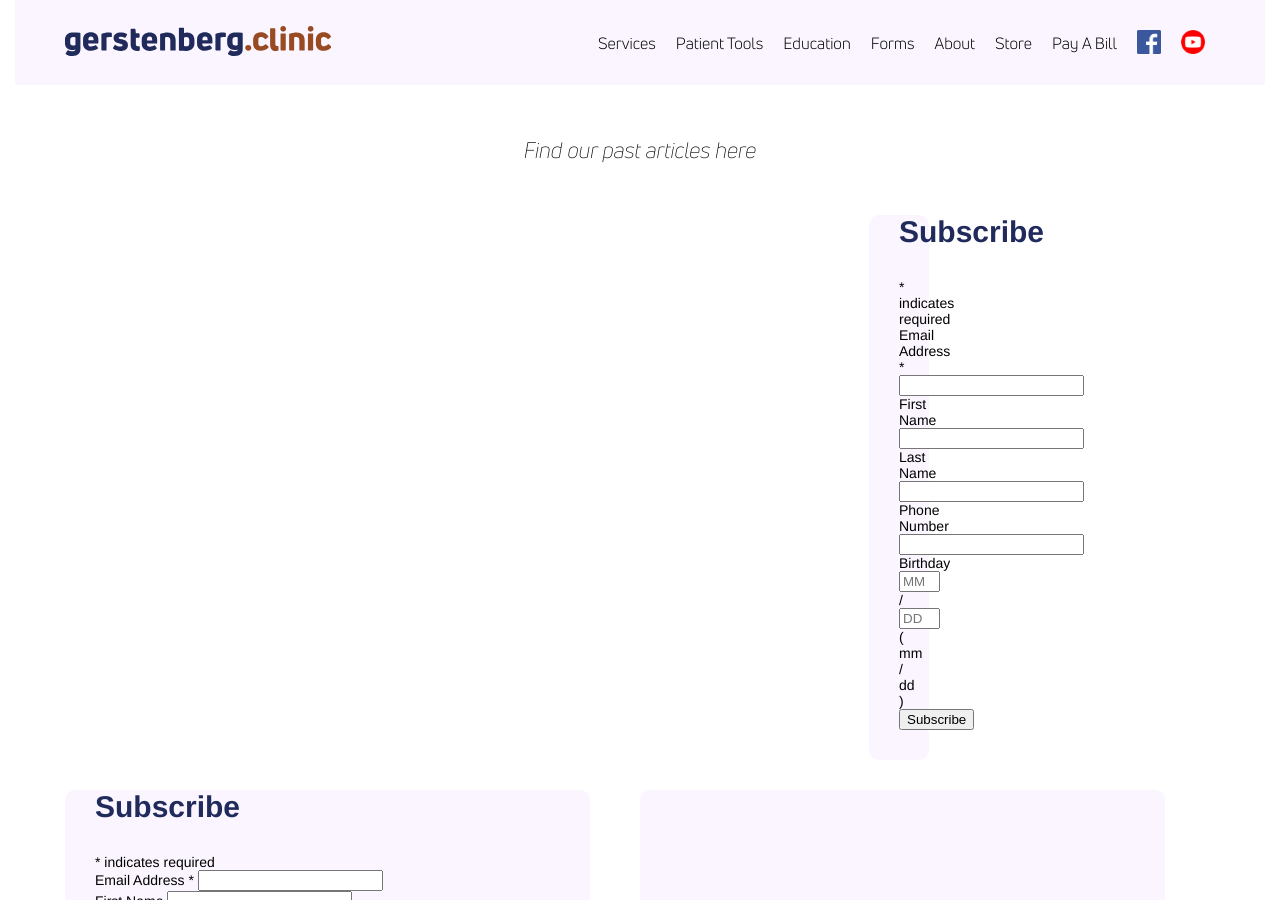
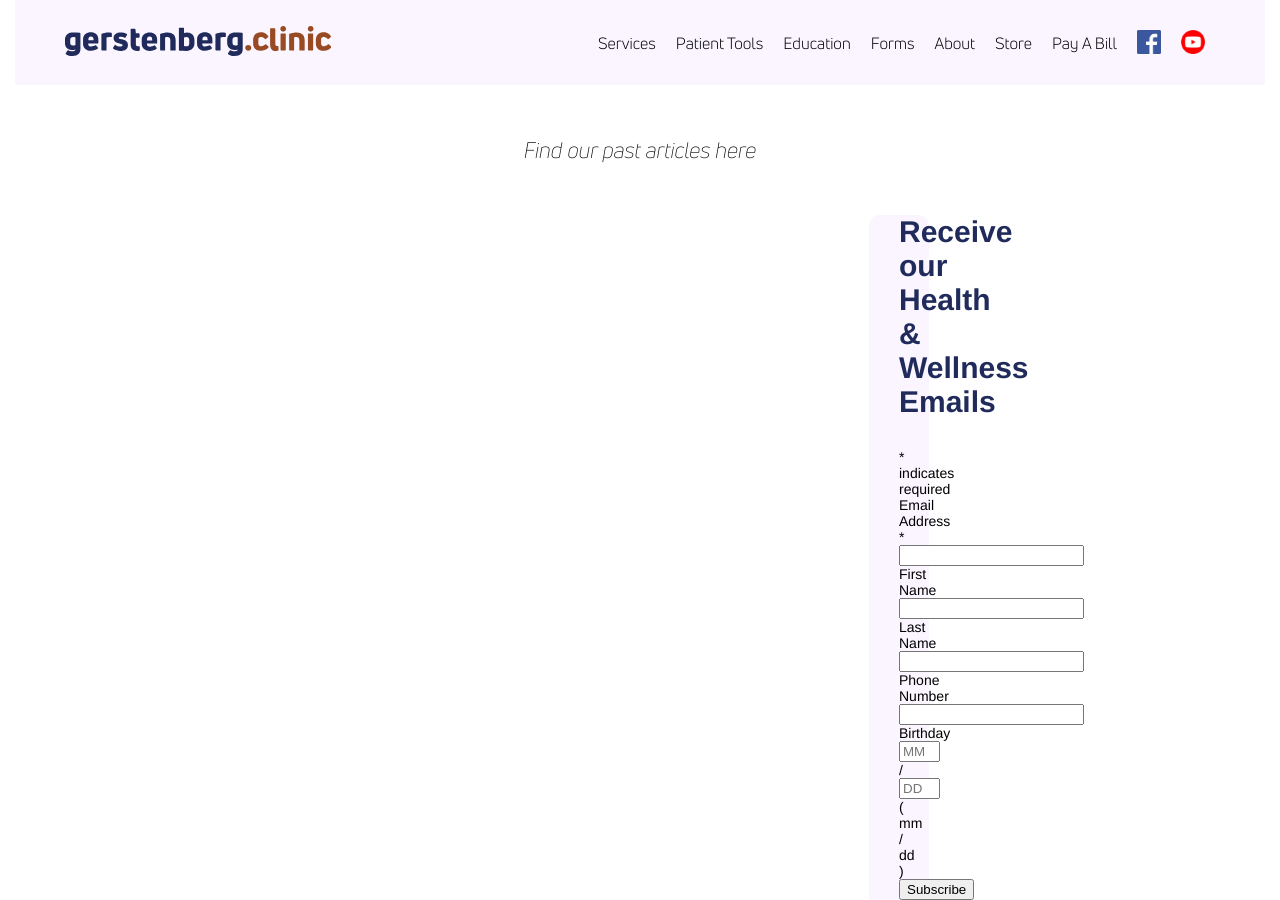
Before and after one commit to theneverwoods/gerstenberg.clinic, a Jekyll site: the page built from articles.html, in a window 1280 px wide and 900 px high. Built offline with Jekyll 4.4.1, drawn with Linux system fonts in a browser that asks for light colours; comment, search, counter and statistics services are not loaded.

Commit message:
Update articles.html

```diff
--- a/articles.html
+++ b/articles.html
@@ -34,7 +34,7 @@ redirect_from:
                 <div id="mc_embed_signup">
                 <form action="https://clinic.us18.list-manage.com/subscribe/post?u=3bdf416b29288fcc89abfd51c&amp;id=7ebbff7022" method="post" id="mc-embedded-subscribe-form" name="mc-embedded-subscribe-form" class="validate" target="_blank" novalidate>
                     <div id="mc_embed_signup_scroll">
-                    <h2>Subscribe</h2>
+                    <h2>Receive our Health & Wellness Emails</h2>
                 <div class="indicates-required"><span class="asterisk">*</span> indicates required</div>
                 <div class="mc-field-group">
                     <label for="mce-EMAIL">Email Address  <span class="asterisk">*</span>
```
